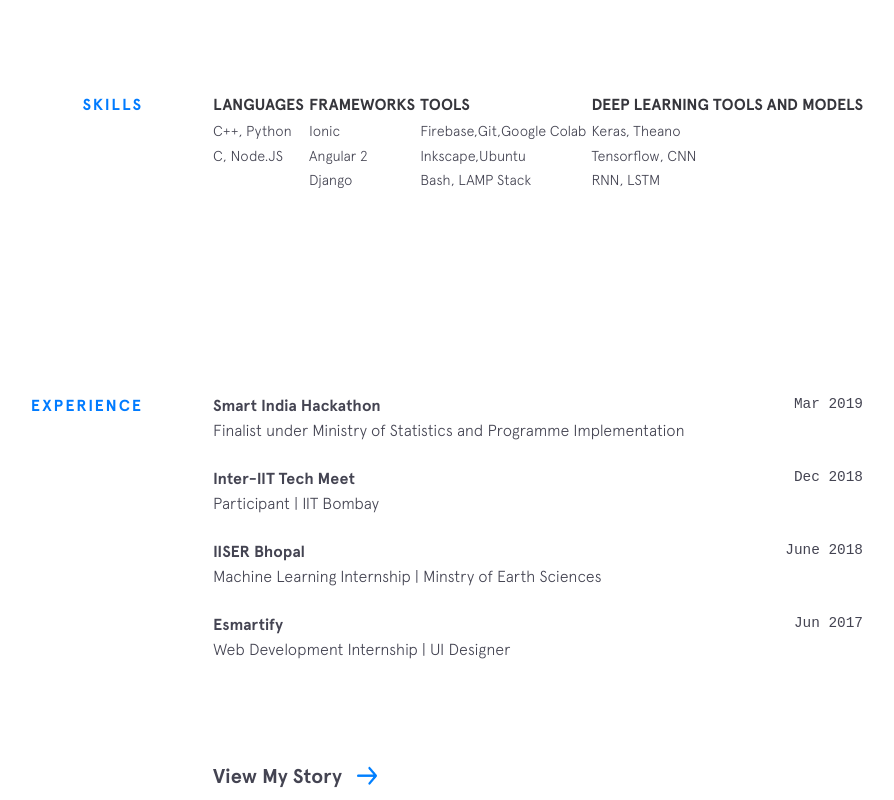
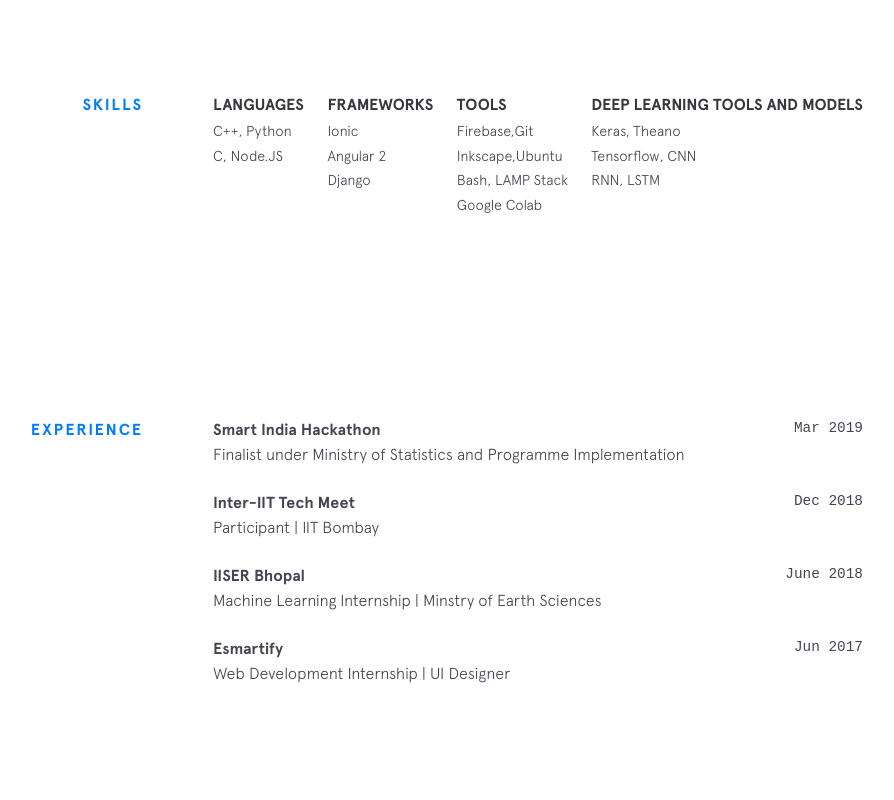
Before and after one commit to Vikuman/vikuman.github.io, a plain HTML site: page index.html in a window 1280 px wide. Shown: the part 1300-2100 px from the top of the page, without its empty margins (237-1131 px from the left). Drawn offline with Linux system fonts and the light colour scheme.

Commit message:
experience

```diff
--- a/index.html
+++ b/index.html
@@ -135,9 +135,10 @@
                         <div class="skillz__category">
                             <div class="skillz__category__label">Tools</div>
                             <ul>
-                                <li class="skillz__category__item">Firebase,Git,Google Colab</li>
+                                <li class="skillz__category__item">Firebase,Git</li>
                                 <li class="skillz__category__item">Inkscape,Ubuntu</li>
                                 <li class="skillz__category__item">Bash, LAMP Stack</li>
+                                <li class="skillz__category__item">Google Colab</li>
                             </ul>
                         </div>
                         <div class="skillz__category">
@@ -202,7 +203,7 @@
                             <div class="job__position">Web Development Internship | UI Designer</div>
                         </div>
                     </div>
-                    <a href="https://stackoverflow.com/story/adityasonel" target="_blank" class="arrow-link">View My Story</a>
+                    <!-- <a href="https://stackoverflow.com/story/adityasonel" target="_blank" class="arrow-link">View My Story</a> -->
                 </div>
             </section>
             <section
```
